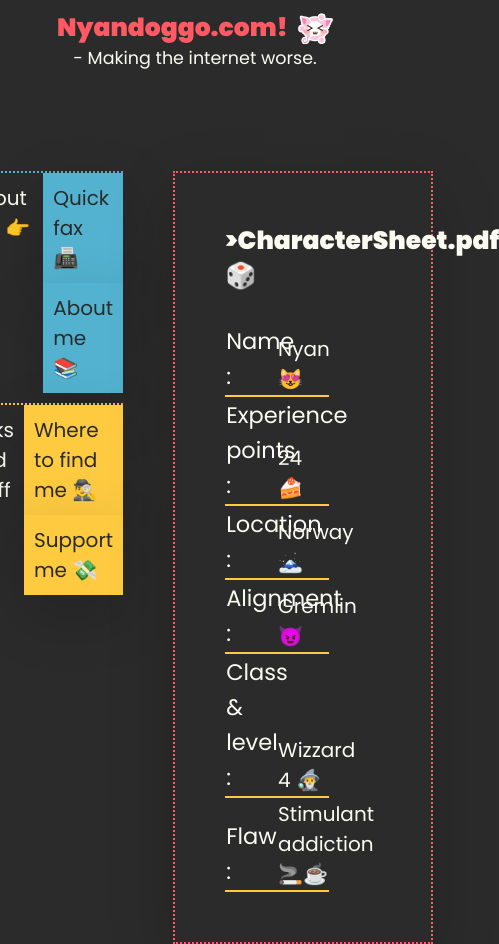
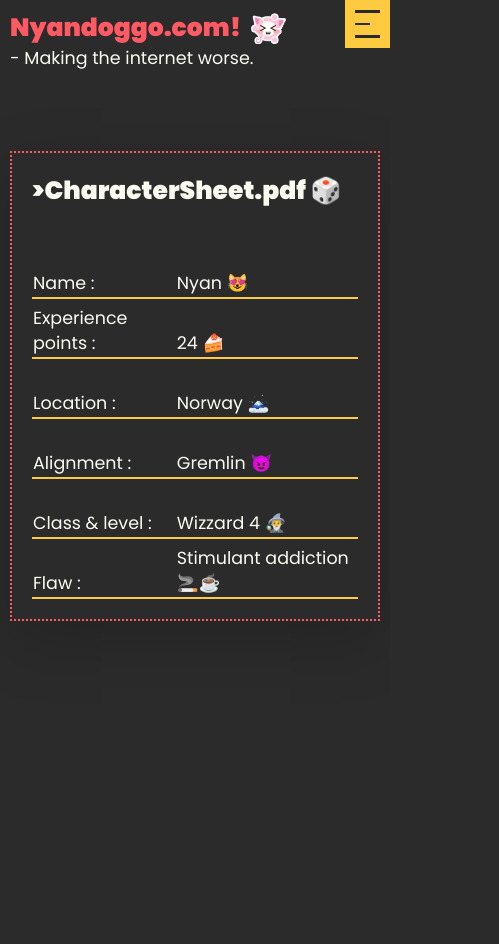
Before and after one commit to Nyan-Doggo/nyandoggo.com, a React (Create React App) app: page /facts in a window 390 px wide. Shown: the whole page, 499 px wide, since content can reach past the window. After the commit the page ends 844 px from the top, so only its background shows below. Built offline with nearby package versions, Linux system fonts and the light colour scheme.

Commit message:
mobile firendly pages started

```diff
--- a/src/App.js
+++ b/src/App.js
@@ -3,18 +3,25 @@ import { BrowserRouter, Routes, Route, Navigate } from 'react-router-dom';
 import "./index.css";
 import Header from "./components/header/Header";
 import MobileHeader from "./components/header/MobileHeader";
+// page imports
 import Facts from "./pages/Facts";
 import Bio from "./pages/Bio";
 import Some from "./pages/Some";
 import Support from "./pages/Support";
 import Home from "./pages/Home";
+// mobile page imports
+import MobileHome from "./pages/MobileHome";
+import MobileFacts from "./pages/MobileFacts"
+import MobileBio from "./pages/MobileBio";
+
+
 import smol from "./images/smol.png"
 
 export default function App() {
   const IsSmall = () => {
     // Declare a new state variable with the "useState" Hook
     const [width, setWidth] = React.useState(window.innerWidth);
-    const breakpoint = 1000;
+    const breakpoint = 800;
     React.useEffect(() => {
       /* Inside of a "useEffect" hook add an event listener that updates
          the "width" state variable when the window size changes */
@@ -34,9 +41,9 @@ export default function App() {
         <BrowserRouter>
           <MobileHeader />
           <Routes>
-            <Route path="/" element={<Home />} />
-            <Route path="/facts" element={<Facts />} />
-            <Route path="/bio" element={<Bio />} />
+            <Route path="/" element={<MobileHome />} />
+            <Route path="/facts" element={<MobileFacts />} />
+            <Route path="/bio" element={<MobileBio />} />
             <Route path="/some" element={<Some />} />
             <Route path="/support" element={<Support />} />
             <Route path="*" element={<Navigate to="/" />} />
--- /dev/null
+++ b/src/components/body/MobileBody.js
@@ -0,0 +1,17 @@
+import MobileMainMenu from "./MobileMainMenu";
+
+function Body({ mainMenu, children }) {
+    return (
+        <div className="p-2">
+
+
+            {mainMenu && <MobileMainMenu /> }
+
+            <div className="p-3 mt-4 border-dotted border-cred border-2 shadow-lg duration-200">
+                {children}
+            </div>
+        </div>
+    );
+}
+
+export default Body;
--- /dev/null
+++ b/src/components/body/MobileMainMenu.js
@@ -0,0 +1,69 @@
+import classNames from "classnames";
+import { NavLink } from "react-router-dom";
+import MainMenuOptions from "./MainMenuOptions";
+import { useState } from "react";
+
+function MobileMainMenu() {
+
+    const menuOptions = MainMenuOptions();
+    const [menuActive, setMenuActive] = useState(false);
+
+    return (
+
+        <div>
+            {/*
+            bg-cyellow border-cyellow bg-cblue border-cblue
+            serving this is a bitch and needs to read the full
+            classnames to preload stuff for tailwind
+            so i mention the colors in this comment ^~^
+            */}
+            <button onClick={() => setMenuActive(!menuActive)}>
+                {menuActive ?
+                    <div className="space-y-2 bg-cred p-2 fixed top-0 right-0">
+                        <span className="block w-5 h-6 font-bold text-xl text-cdark">X</span>
+                    </div>
+                    :
+                    <div className="space-y-2 bg-cyellow p-2 fixed top-0 right-0">
+                        <span className="block w-5 h-0.5 bg-cdark"></span>
+                        <span className="block w-3 h-0.5 bg-cdark"></span>
+                        <span className="block w-5 h-0.5 bg-cdark"></span>
+                    </div>
+                }
+            </button>
+            {menuActive &&
+                <div className="fixed bg-cdark z-10 w-full h-full py-2" onClick={() => setMenuActive(!menuActive)}>
+                    <div className="fixed w-full z-20">
+                        {menuOptions.map(mo => {
+                            return (
+                                <div className={classNames("border-" + mo.color,
+                                    "border-t-2 border-dotted w-full mt-2")}>
+                                    <div className="py-2">
+                                        <p>{mo.description}</p>
+                                    </div>
+
+                                    <div>
+
+                                        {mo.items.map(link => {
+                                            return (
+                                                <NavLink to={link.endpoint}>
+                                                    <p className={classNames("bg-" + mo.color,
+                                                        "p-2 text-cdark shadow-lg hover:bg-clight duration-200 ")}>
+                                                        {link.description}
+                                                    </p>
+                                                </NavLink>
+                                            );
+                                        })}
+
+                                    </div>
+
+                                </div>
+                            );
+                        })}
+                    </div>
+                </div>
+            }
+        </div>
+    );
+}
+
+export default MobileMainMenu;
--- a/src/components/header/MobileHeader.js
+++ b/src/components/header/MobileHeader.js
@@ -3,7 +3,7 @@ import logo512 from "../../images/logo512.png";
 
 function MobileHeader() {
     return (
-        <div className="text-center pt-2">
+        <div className="p-2">
             <NavLink to="/">
                 <h1 className="text-xl font-bold text-cred">
                     Nyandoggo.com!
--- /dev/null
+++ b/src/pages/MobileBio.js
@@ -0,0 +1,24 @@
+import MobileBody from "../components/body/MobileBody";
+
+function Bio() {
+    return (
+        <MobileBody mainMenu>
+            <h1 className="text-xl font-bold">
+                "Wait who are you? 🤔"
+            </h1>
+            <br />
+            <p>
+                Idk, thats a good question; I've been booping computers professionally for like 3 years or sum 🤓.
+                I've got an education in industrial automation, although that never really went anywhere cuz im fembrained
+                and dislike manual labor 👀.
+            </p>
+            <br />
+            <p>
+                Enjoyer of video-games, with a soft-spot for titles like Oblivion and New Vegas 🎮. I also have a blue sharkie,
+                he might be one of my best friends 🥰!
+            </p>
+        </MobileBody>
+    );
+}
+
+export default Bio;
--- /dev/null
+++ b/src/pages/MobileFacts.js
@@ -0,0 +1,57 @@
+import MobileBody from "../components/body/MobileBody";
+
+function MobileFacts() {
+    const facts = [
+        {
+            f: "Name",
+            d: "Nyan 😻"
+        },
+        {
+            f: "Experience points",
+            d: "24 🍰"
+        },
+        {
+            f: "Location",
+            d: "Norway 🗻"
+        },
+        {
+            f: "Alignment",
+            d: "Gremlin 😈"
+        },
+        {
+            f: "Class & level",
+            d: "Wizzard 4 🧙‍♂️"
+        },
+        {
+            f: "Flaw",
+            d: "Stimulant addiction 🚬☕"
+        },
+    ];
+
+    return (
+        <MobileBody mainMenu>
+            <h1 className="text-xl font-bold">
+                &gt;CharacterSheet.pdf 🎲
+            </h1>
+            <br />
+            <table className="table-fixed">
+                <tbody>
+                    {facts.map(f => {
+                        return (
+                            <tr className="border-b-2 h-12 text-sm align-bottom border-cyellow">
+                                <td className="text-sm">
+                                    {f.f} :
+                                </td>
+                                <td>
+                                    {f.d}
+                                </td>
+                            </tr>
+                        );
+                    })}
+                </tbody>
+            </table>
+        </MobileBody>
+    );
+}
+
+export default MobileFacts;
--- /dev/null
+++ b/src/pages/MobileHome.js
@@ -0,0 +1,20 @@
+import MobileBody from "../components/body/MobileBody";
+
+function Home(){
+    return(
+        <MobileBody mainMenu>
+            <h1 className="text-xl font-bold">
+            Mobile Welcome
+            </h1>
+            <p>
+                - im just a lil guy bleh 🐱
+            </p>
+            <br/>
+            <p>
+                im working to make the site more mobile friendly but i may have the stoopid so idk when itll be done
+            </p>
+        </MobileBody>
+    );
+}
+
+export default Home;
```
